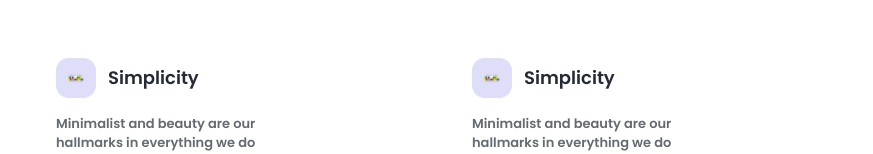
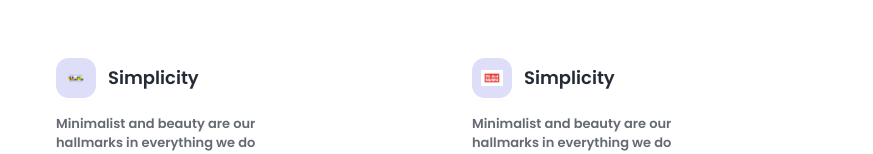
Before and after one commit to code-JOA/Remotejobs-React, a React (Vite) app in the folder remotejobs/: page / in a window 1280 px wide. Shown: the part 1615-1769 px from the top of the page, without its empty margins (64-937 px from the left). Built offline with nearby package versions, Linux system fonts and the light colour scheme.

Commit message:
Commit auto_update

```diff
--- a/remotejobs/src/Components/ValueDiv/Value.jsx
+++ b/remotejobs/src/Components/ValueDiv/Value.jsx
@@ -34,7 +34,7 @@ const Value = () => {
           <div className='flex items-center gap-3'>
             <div className='imgDiv p-[4px] rounded-[.8rem] bg-[#dedef8]
               h-[40px] w-[40px] flex items-center justify-center'>
-              <img src={logo9} alt="" className='w-[70%]'/>
+              <img src={unedited} alt="" className='w-[70%]'/>
             </div>
 
             <span className='font-semibold text-textColor text-[18px]'>
```
